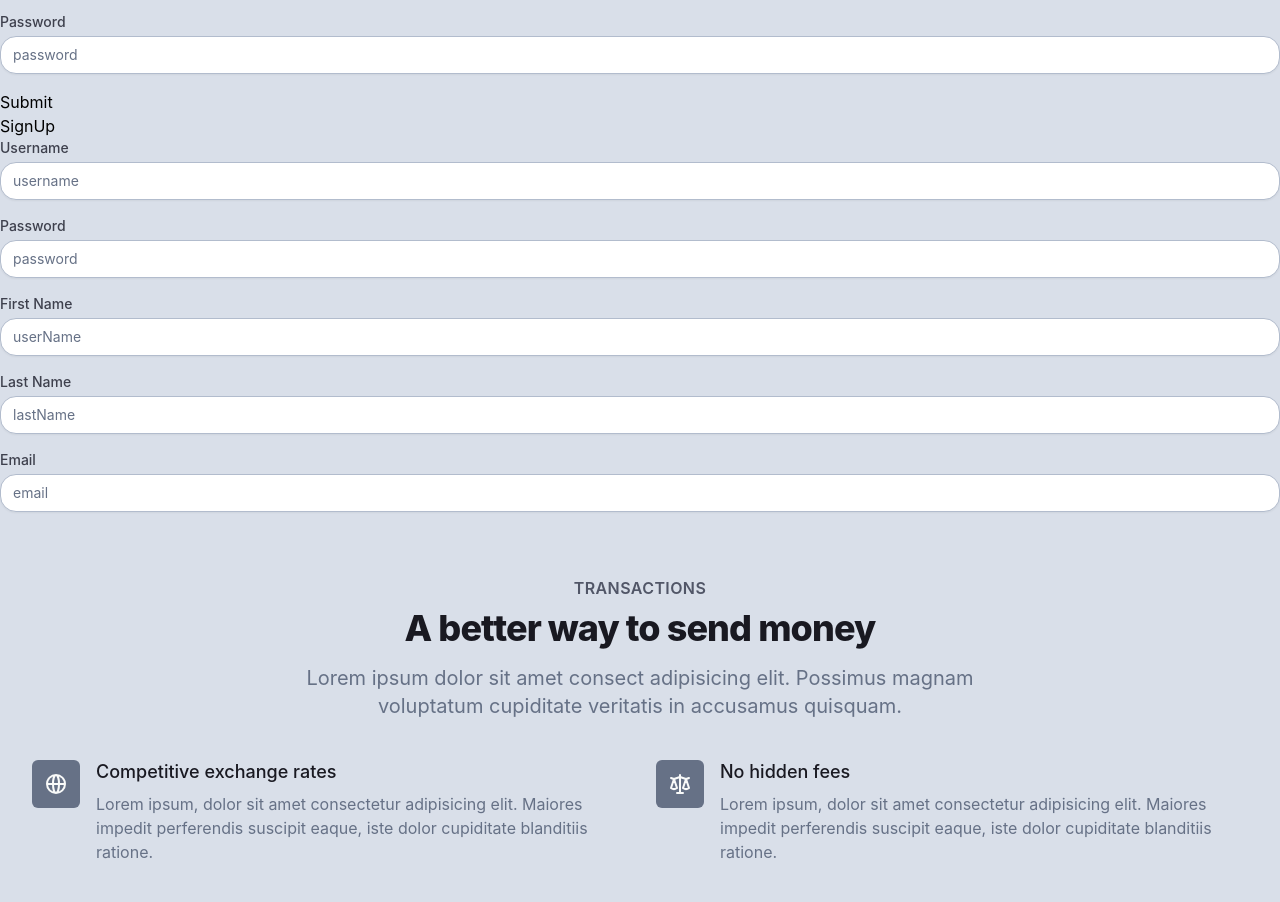
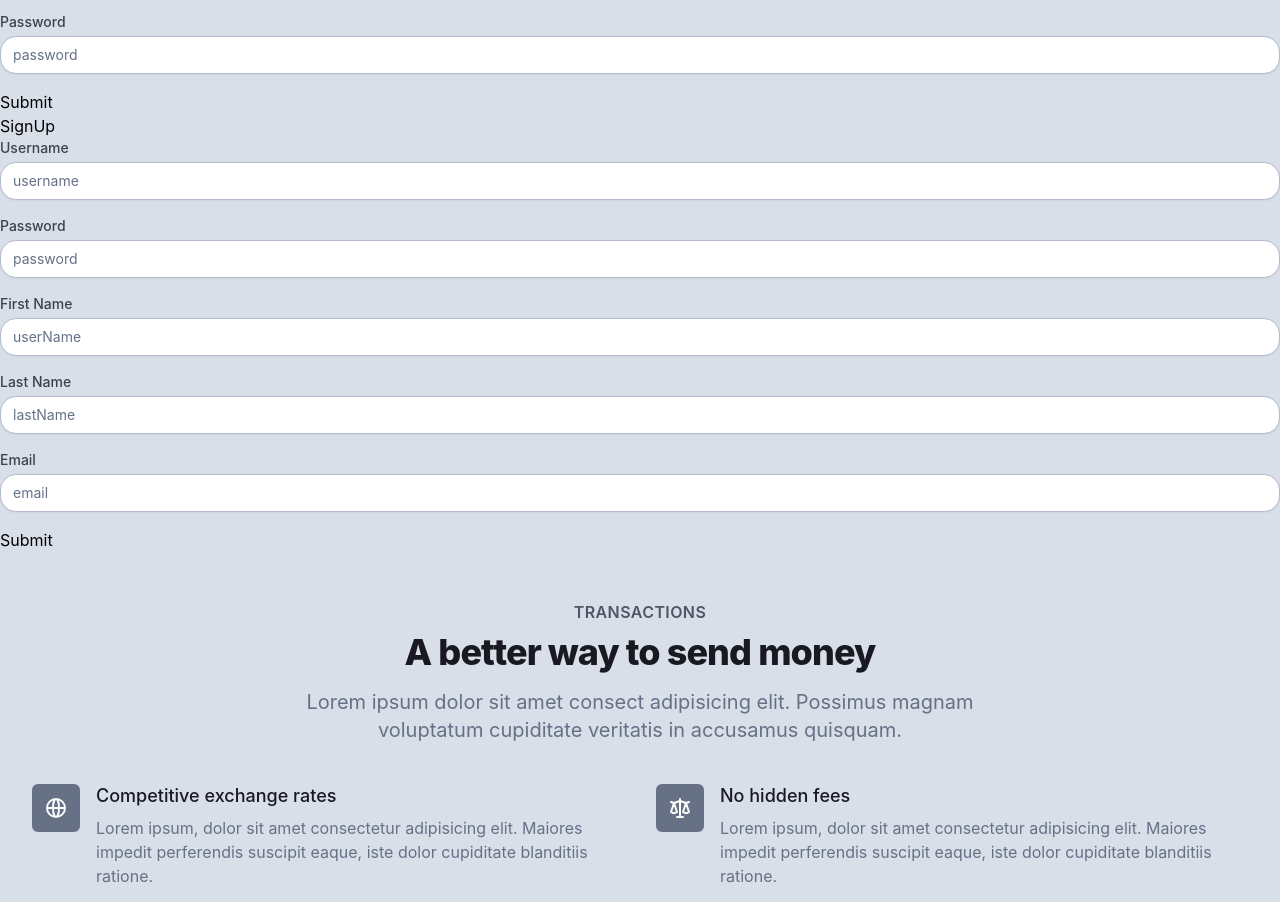
Before and after one commit to 1anya1/briteKard, a React (Create React App) app: page / in a window 1280 px wide. Shown: the part 1000-1902 px from the top of the page. Built offline with nearby package versions, Linux system fonts and the light colour scheme.

Commit message:
added sign up verification jwt

```diff
--- a/src/components/LogIn.js
+++ b/src/components/LogIn.js
@@ -38,7 +38,11 @@
         password: userInputs.password,
       })
       .then((response) => {
-        console.log(response);
+        console.log(response.data.token);
+        localStorage.token = response.data.token;
+      })
+      .catch((error) => {
+        console.log(error);
       });
   }
 
--- a/src/components/SingUp.js
+++ b/src/components/SingUp.js
@@ -1,5 +1,6 @@
 import FormInput from "./Form/Input Styles/FormInput";
 import { useState } from "react";
+import axios from "axios";
 const data = [
   {
     label: "Username",
@@ -54,9 +55,18 @@
     inputs[objKey] = val;
     setUserInput(inputs);
   }
+  function formSubmit(e) {
+    e.preventDefault();
+    axios
+      .post("https://britekard.herokuapp.com/user/signup", userInput)
+      .then((response) => {
+        console.log(response);
+      });
+  }
   return (
     <>
       <h1>SignUp</h1>
+      <form onSubmit={formSubmit}>
         {data.map((el, idx) => {
           return (
             <FormInput
@@ -71,6 +81,8 @@
             />
           );
         })}
+        <button type="submit">Submit</button>
+      </form>
     </>
   );
 }
```
Lines whose indentation alone changed are shown as unchanged.
